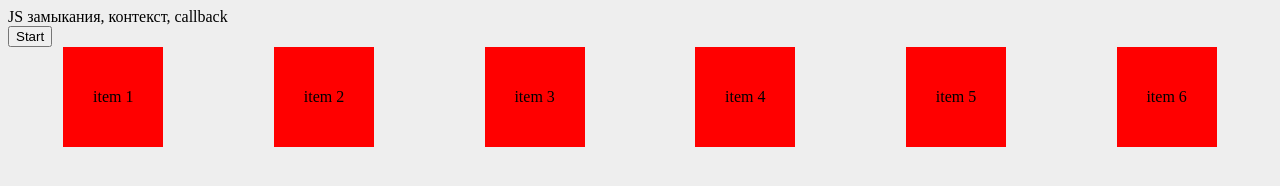
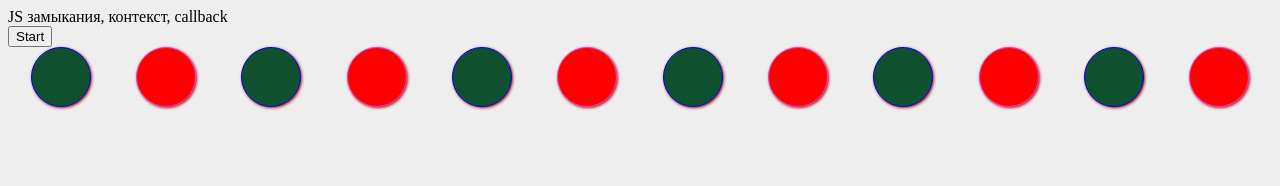
Before and after one commit to Kamesas/js-snippets, a plain HTML site: page index.html in a window 1280 px wide. Drawn offline with Linux system fonts and the light colour scheme.

Commit message:
add other color and edit setInterval

```diff
--- a/css/style.css
+++ b/css/style.css
@@ -8,17 +8,34 @@ body {
 }
 
 .items .item {
-  width: 100px;
-  height: 100px;
+  width: 60px;
+  height: 60px;
+  border-radius: 50%;
+  border: 1px solid rgb(226, 65, 213);
   background-color: red;
   display: flex;
   align-items: center;
   justify-content: center;
   cursor: pointer;
+  box-sizing: border-box;
+  transition: all 0.5s ease;
+  box-shadow: 1px 1px 3px rgb(168, 17, 17);
+}
+
+.items .item:nth-child(odd) {
+  border: 1px solid blue;
+  background-color: rgb(15, 80, 47);
+  transition: all 0.5s ease;
 }
 
 .items .item-active {
   border: 1px solid #000;
   background-color: yellow;
-  box-sizing: border-box;
+  transition: all 0.5s ease;
 }
+
+.items .item-active:nth-child(odd) {
+  background-color: orange;
+  border: 1px solid purple;
+  transition: all 0.5s ease;
+}
--- a/index.html
+++ b/index.html
@@ -15,12 +15,18 @@
 
 	<button class="start">Start</button>
 	<div class="items">
-		<div class="item">item 1</div>
-		<div class="item">item 2</div>
-		<div class="item">item 3</div>
-		<div class="item">item 4</div>
-		<div class="item">item 5</div>
-		<div class="item">item 6</div>
+		<div class="item"></div>
+		<div class="item"></div>
+		<div class="item"></div>
+		<div class="item"></div>
+		<div class="item"></div>
+		<div class="item"></div>
+		<div class="item"></div>
+		<div class="item"></div>
+		<div class="item"></div>
+		<div class="item"></div>
+		<div class="item"></div>
+		<div class="item"></div>
 	</div>
 
 	<script src="js/common.js"></script>
```
